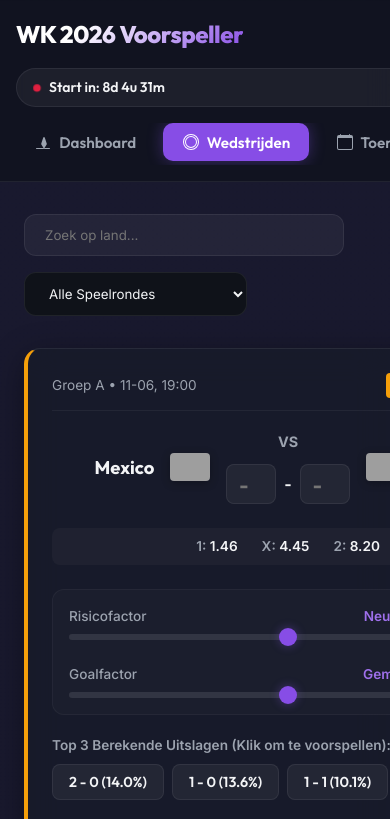
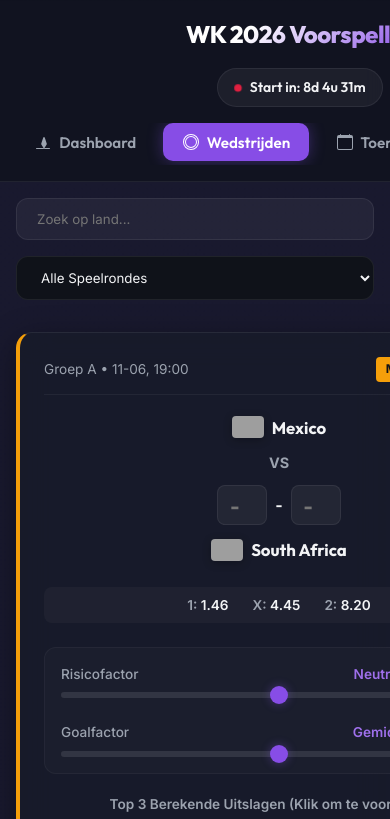
Before and after one commit to kleinebossie/wk-voorspeller, a plain HTML site: page index.html in a window 390 px wide. Both pictures are taken after a click on the button "Wedstrijden". Shown: the top 819 px of the page. Drawn offline with Linux system fonts and the light colour scheme; grey boxes are pictures that could not be loaded.

Commit message:
Enhance layout and responsiveness of main components in CSS

```diff
--- a/index.css
+++ b/index.css
@@ -422,11 +422,86 @@ main {
     flex-direction: column;
     align-items: stretch;
   }
+  .logo-container {
+    justify-content: center;
+  }
+  .countdown-box {
+    justify-content: center;
+    margin: 0 auto;
+    max-width: max-content;
+  }
   .nav-tabs {
     overflow-x: auto;
     padding-bottom: 0.25rem;
+    flex-wrap: nowrap;
+    white-space: nowrap;
+    -webkit-overflow-scrolling: touch;
+    scrollbar-width: none;
+  }
+  .nav-tabs::-webkit-scrollbar {
+    display: none;
+  }
+  .tab-btn {
+    flex-shrink: 0;
+  }
+  .admin-grid > .form-group {
+    grid-column: span 1 !important;
+  }
+  main {
+    margin: 1rem auto;
+    padding: 0 1rem;
+  }
+  .stat-value {
+    font-size: 2rem;
   }
 }
+
+@media (max-width: 640px) {
+  .match-teams {
+    flex-direction: column;
+    gap: 0.75rem;
+  }
+  .team-display {
+    width: 100%;
+    justify-content: center !important;
+    text-align: center !important;
+    gap: 0.5rem;
+  }
+  .team-display.home {
+    flex-direction: row-reverse;
+  }
+  .team-name {
+    font-size: 1.05rem;
+  }
+  .team-flag {
+    width: 32px;
+    height: 22px;
+  }
+  .top-predictions-title {
+    text-align: center;
+  }
+  .top-btns-container {
+    justify-content: center;
+  }
+  .motd-scorers {
+    grid-template-columns: 1fr;
+    gap: 0.75rem;
+  }
+  .filters-bar {
+    flex-direction: column;
+    align-items: stretch;
+  }
+  .search-input {
+    max-width: none;
+  }
+  .select-filter {
+    width: 100%;
+  }
+  .group-cards-container {
+    grid-template-columns: repeat(auto-fit, minmax(250px, 1fr));
+  }
+}
+
 
 .slider-group {
   display: flex;
```
